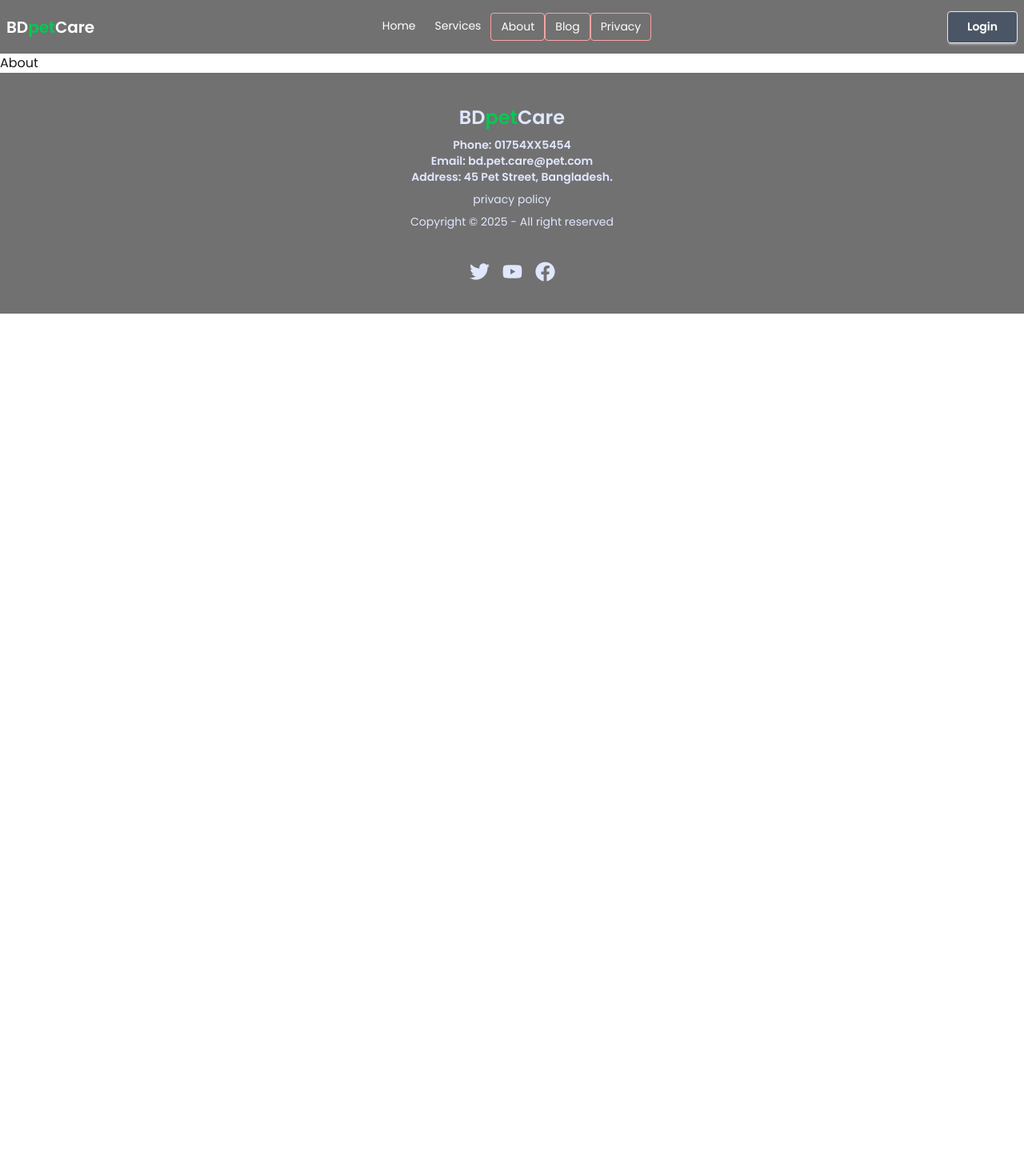
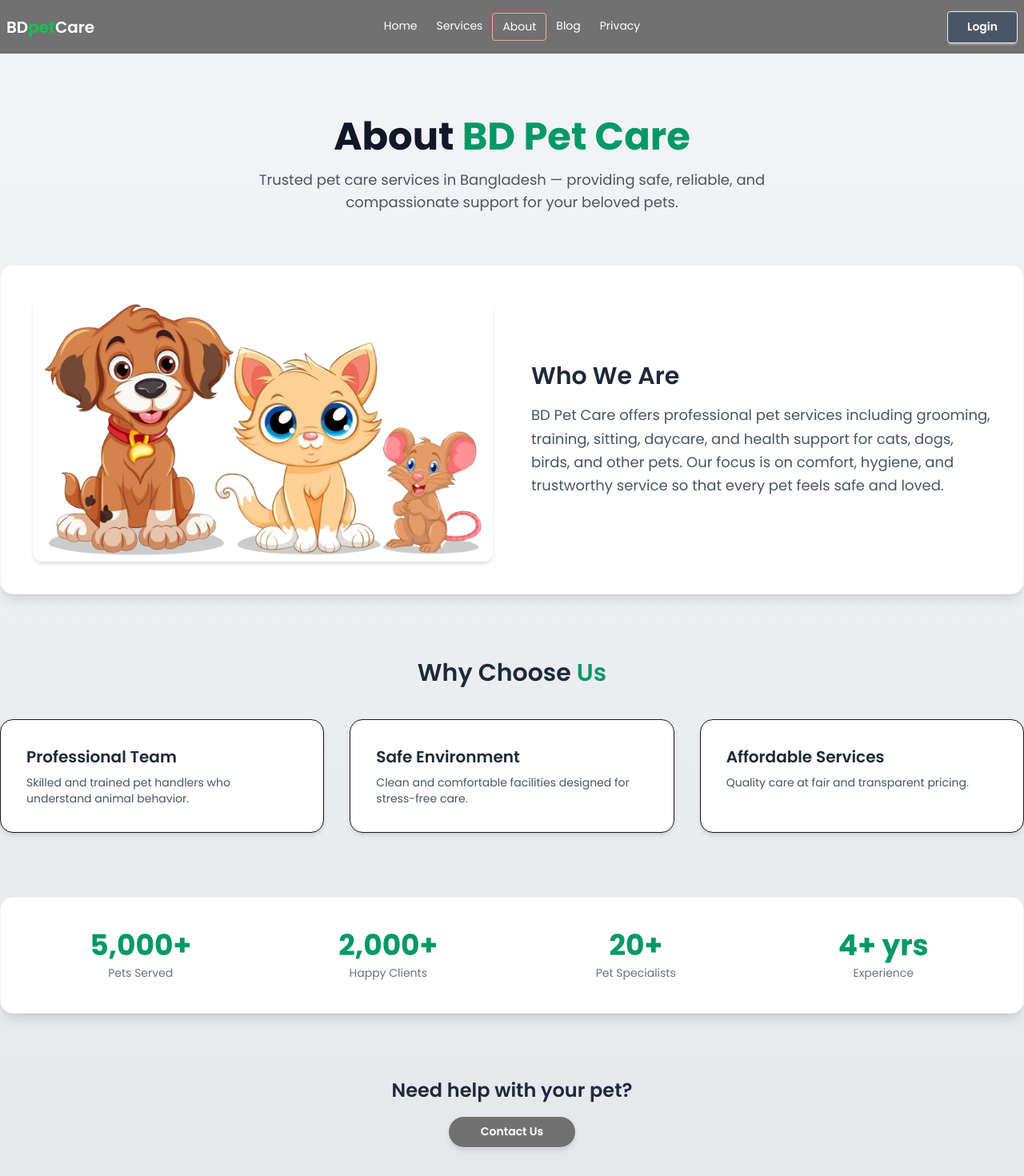
Before and after one commit to mohammad-moklesur-rahman/BD-pet-Care, a React (Vite) app: page /about in a window 1280 px wide. Shown: the top 1470 px of the page at 80% size. Before the commit the page ends 800 px from the top, so only its background shows below. Built offline with nearby package versions, Linux system fonts and the light colour scheme; no server answers.

Commit message:
add blog page

```diff
--- a/package.json
+++ b/package.json
@@ -15,6 +15,7 @@
     "aos": "^2.3.4",
     "firebase": "^12.4.0",
     "react": "^19.1.1",
+    "react-countup": "^6.5.3",
     "react-dom": "^19.1.1",
     "react-fast-marquee": "^1.6.5",
     "react-hot-toast": "^2.6.0",
--- a/src/components/Navbar.jsx
+++ b/src/components/Navbar.jsx
@@ -35,8 +35,8 @@ const Navbar = () => {
       <NavLink to="/">Home</NavLink>
       <NavLink to="/services">Services</NavLink>
       <NavLink to="/about">About</NavLink>
-      <NavLink to="/about">Blog</NavLink>
-      <NavLink to="/about">Privacy</NavLink>
+      <NavLink to="/blog">Blog</NavLink>
+      <NavLink to="/privacy">Privacy</NavLink>
     </>
   );
   return (
@@ -103,7 +103,7 @@ const Navbar = () => {
                     className="dropdown-content menu bg-gray-600  rounded-box w-27 p-2 shadow-sm z-50"
                   >
                     <li>
-                      <Link to='/profile' >Profile</Link>
+                      <Link to="/profile">Profile</Link>
                     </li>
                     <li>
                       <a onClick={handelLogOut}>Log Out</a>
--- a/src/pages/About.jsx
+++ b/src/pages/About.jsx
@@ -1,9 +1,163 @@
-import React from 'react'
+import { useEffect, useRef, useState } from "react";
+import MyContainer from "../components/MyContainer";
+import CountUp from "react-countup";
+import AOS from "aos";
+import "aos/dist/aos.css";
+import aboutImg from "../assets/slider2.png";
 
 const About = () => {
+  const statsRef = useRef(null);
+  const [startCount, setStartCount] = useState(false);
+
+  useEffect(() => {
+    AOS.init({ duration: 1200, once: false });
+
+    const observer = new IntersectionObserver(
+      (entries) => {
+        entries.forEach((entry) => {
+          if (entry.isIntersecting) {
+            setStartCount(true);
+          }
+        });
+      },
+      { threshold: 0.3 }
+    );
+
+    if (statsRef.current) observer.observe(statsRef.current);
+  }, []);
+
   return (
-    <div>About</div>
-  )
-}
+    <div className="bg-gradient-to-b from-gray-100 to-gray-200 py-20 min-h-screen">
+      <MyContainer>
+        {/* HEADER */}
+        <div data-aos="fade-down" className="text-center mb-16">
+          <h1 className="text-4xl md:text-5xl font-bold text-gray-900">
+            About <span className="text-emerald-600">BD Pet Care</span>
+          </h1>
+          <p className="text-gray-600 mt-4 max-w-2xl mx-auto text-lg">
+            Trusted pet care services in Bangladesh — providing safe, reliable,
+            and compassionate support for your beloved pets.
+          </p>
+        </div>
 
-export default About
+        {/* MAIN SECTION */}
+        <div
+          data-aos="fade-up"
+          className="bg-white p-10 rounded-2xl shadow-lg grid md:grid-cols-2 gap-12 items-center border border-gray-100"
+        >
+          <img
+            src={aboutImg}
+            alt="Pet Care"
+            className="rounded-xl w-full object-cover shadow-md"
+          />
+
+          <div>
+            <h2 className="text-3xl font-semibold text-gray-800 mb-4">
+              Who We Are
+            </h2>
+            <p className="text-gray-600 leading-relaxed text-lg">
+              BD Pet Care offers professional pet services including grooming,
+              training, sitting, daycare, and health support for cats, dogs,
+              birds, and other pets. Our focus is on comfort, hygiene, and
+              trustworthy service so that every pet feels safe and loved.
+            </p>
+          </div>
+        </div>
+
+        {/* WHY US */}
+        <div className="mt-20" data-aos="fade-up">
+          <h2 className="text-3xl font-semibold text-center mb-10 text-gray-800">
+            Why Choose <span className="text-emerald-600">Us</span>
+          </h2>
+
+          <div className="grid md:grid-cols-3 gap-8">
+            {[
+              {
+                title: "Professional Team",
+                desc: "Skilled and trained pet handlers who understand animal behavior.",
+              },
+              {
+                title: "Safe Environment",
+                desc: "Clean and comfortable facilities designed for stress-free care.",
+              },
+              {
+                title: "Affordable Services",
+                desc: "Quality care at fair and transparent pricing.",
+              },
+            ].map((item, index) => (
+              <div
+                key={index}
+                className="bg-white p-8 rounded-2xl shadow-md border hover:shadow-xl transition-all"
+                data-aos="zoom-in"
+              >
+                <h3 className="text-xl font-semibold mb-2 text-gray-800">
+                  {item.title}
+                </h3>
+                <p className="text-gray-600 text-sm">{item.desc}</p>
+              </div>
+            ))}
+          </div>
+        </div>
+
+        {/* STATS WITH COUNTUP */}
+        <div
+          ref={statsRef}
+          className="mt-20 bg-white p-10 rounded-2xl shadow-lg text-center border border-gray-100"
+          data-aos="fade-up"
+        >
+          <div className="grid grid-cols-2 md:grid-cols-4 gap-10">
+            {[
+              {
+                end: 5000,
+                title: "Pets Served",
+              },
+              {
+                end: 2000,
+                title: "Happy Clients",
+              },
+              {
+                end: 20,
+                title: "Pet Specialists",
+              },
+              {
+                end: 4,
+                suffix: "+ yrs",
+                title: "Experience",
+              },
+            ].map((stat, index) => (
+              <div key={index} className="text-center">
+                <h3 className="text-4xl font-bold text-emerald-600">
+                  {startCount ? (
+                    <CountUp
+                      end={stat.end}
+                      duration={2.5}
+                      suffix={stat.suffix || "+"}
+                    />
+                  ) : (
+                    "0"
+                  )}
+                </h3>
+                <p className="text-gray-500 text-sm mt-1">{stat.title}</p>
+              </div>
+            ))}
+          </div>
+        </div>
+
+        {/* CTA */}
+        <div data-aos="fade-up" className="text-center mt-20">
+          <h2 className="text-2xl font-semibold mb-4 text-gray-800">
+            Need help with your pet?
+          </h2>
+          <button
+            onClick={() => window.open("https://mail.google.com", "_blank")}
+            className="btn bg-[#717171] text-white px-10 py-2 rounded-full hover:bg-gray-800 transition-all shadow-md"
+          >
+            Contact Us
+          </button>
+        </div>
+      </MyContainer>
+    </div>
+  );
+};
+
+export default About;
--- /dev/null
+++ b/src/pages/Blog.jsx
@@ -0,0 +1,9 @@
+
+
+const Blog = () => {
+  return (
+    <div>Blog</div>
+  )
+}
+
+export default Blog
--- /dev/null
+++ b/src/pages/Privacy.jsx
@@ -0,0 +1,9 @@
+
+
+const Privacy = () => {
+  return (
+    <div>Privacy</div>
+  )
+}
+
+export default Privacy
--- a/src/routes/Router.jsx
+++ b/src/routes/Router.jsx
@@ -15,6 +15,8 @@ import PrivateRoute from "./PrivateRoute";
 import ForgetPassword from "../pages/ForgetPassword";
 import ErrorPage from "../pages/ErrorPage";
 import About from "../pages/About";
+import Blog from "../pages/Blog";
+import Privacy from "../pages/Privacy";
 
 const router = createBrowserRouter([
   {
@@ -35,6 +37,14 @@ const router = createBrowserRouter([
         Component: About,
       },
       {
+        path: "blog",
+        Component: Blog,
+      },
+      {
+        path: "privacy",
+        Component: Privacy,
+      },
+      {
         path: "/services",
         children: [
           {
@@ -47,11 +57,7 @@ const router = createBrowserRouter([
           },
           {
             path: "details/:id",
-            element: (
-              <PrivateRoute>
-                <DetailsLayout />
-              </PrivateRoute>
-            ),
+            element: <DetailsLayout />,
             children: [
               {
                 index: true,
```
Also changed, not shown: 1 other file (tests, documents, lock files or other folders).
